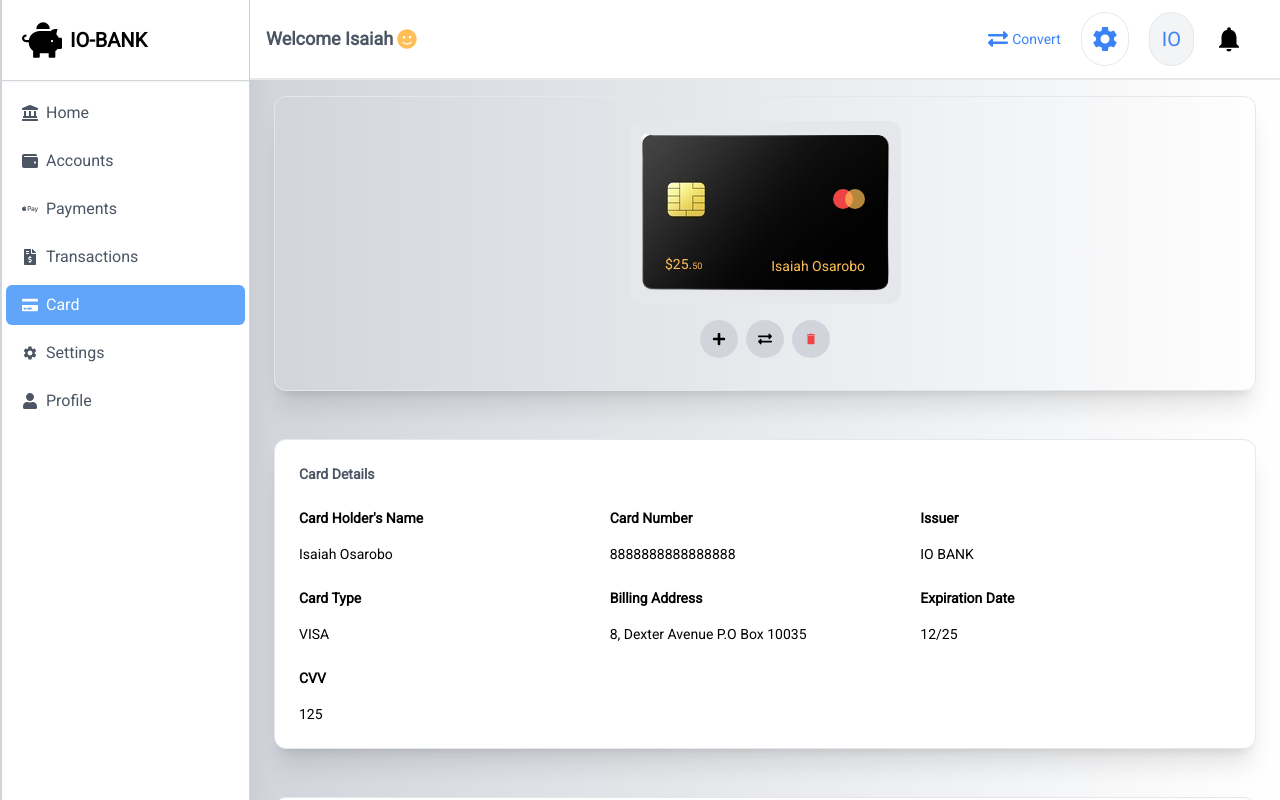
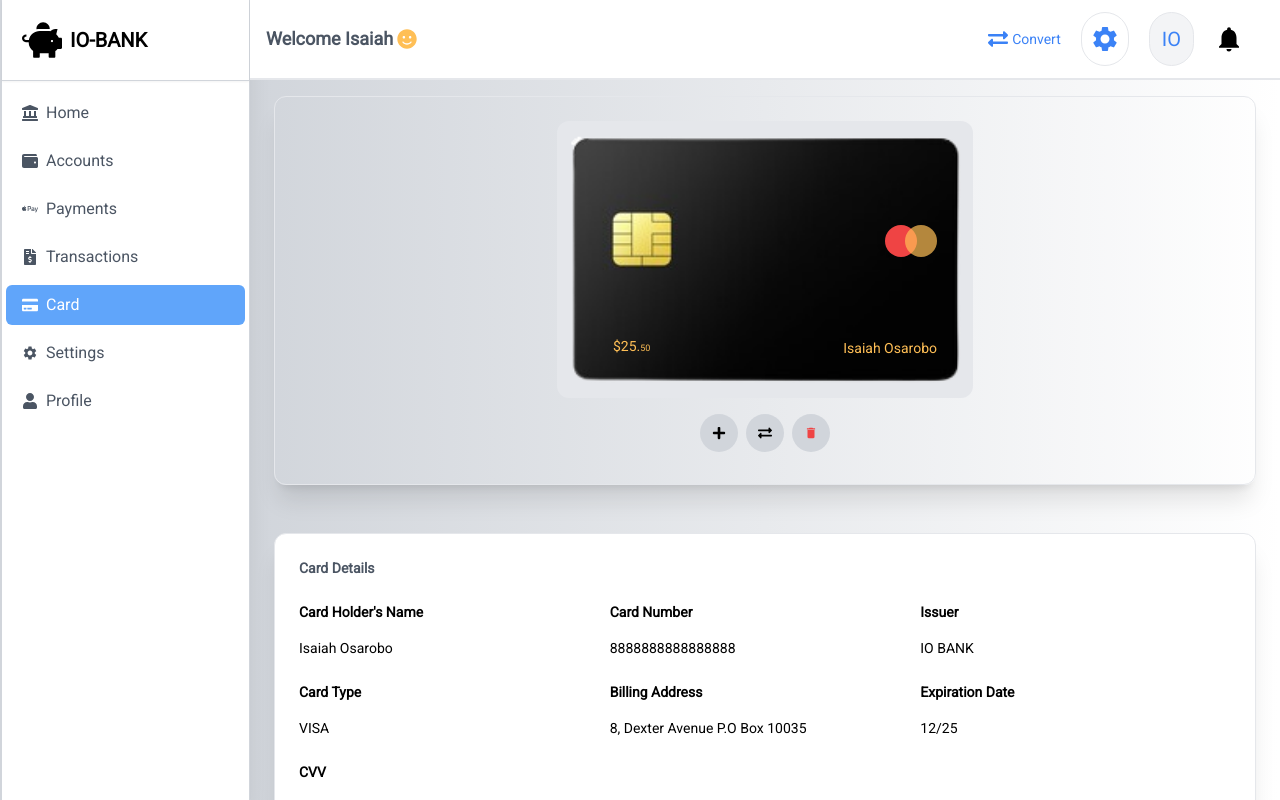
Before and after one commit to NishOG/iobank_frontend_private, a React (Create React App) app: page /dashboard/cards in a window 1280 px wide. Shown: the top 800 px of the page. Built offline with nearby package versions, Linux system fonts and the light colour scheme; the HTML template or start-up script is replaced by a standard one.

Commit message:
Styled Card to fit for different screen sizes

```diff
--- a/src/pages/dashboard/Card.js
+++ b/src/pages/dashboard/Card.js
@@ -11,13 +11,13 @@ const Card = () => {
       <section id='account-section' className='w-full flex flex-col border border-gray-200 text-xl bg-transparent rounded-xl mt-12 p-6 gap-2 shadow-xl overflow-x-auto items-center'>
         <div className='flex flex-col sm:flex-row sm:flex-wrap justify-center'>
           <div className='text-sm sm:text-xl p-2 bg-gray-200 bg-gray-200 rounded-xl flex gap-2 relative'>
-            <img src={creditCard} />
-            <div className='absolute mt-3 top-12 right-7 p-2 text-sm text-golden flex'>
-                <div className='w-5 h-5 rounded-xl bg-red-500'></div>
-                <div className='w-5 h-5 rounded-xl bg-golden ml-[-8px] opacity-70'></div>
+            <img src={creditCard} className='sm:w-400' />
+            <div className='absolute mt-3 sm:mt-12 top-12 right-7 p-2 text-sm text-golden flex'>
+                <div className='w-5 h-5 rounded-xl sm:w-8 sm:h-8 sm:rounded-2xl bg-red-500'></div>
+                <div className='w-5 h-5 rounded-xl sm:w-8 sm:h-8 sm:rounded-2xl bg-golden ml-[-8px] sm:ml-[-12px] opacity-70'></div>
             </div>
-            <p className='absolute bottom-5 right-7 p-2 text-sm text-golden'>Isaiah Osarobo</p>
-            <p className='absolute bottom-5 left-7 p-2 text-sm text-golden'>$25.<span className='text-[9px]'>50</span></p>
+            <p className='absolute bottom-5 sm:bottom-8 right-7 sm:right-7 p-2 text-sm text-golden'>Isaiah Osarobo</p>
+            <p className='absolute bottom-5 sm:bottom-8 left-7 sm:left-12 p-2 text-sm text-golden'>$25.<span className='text-[9px]'>50</span></p>
           </div>
         </div>
 
```
